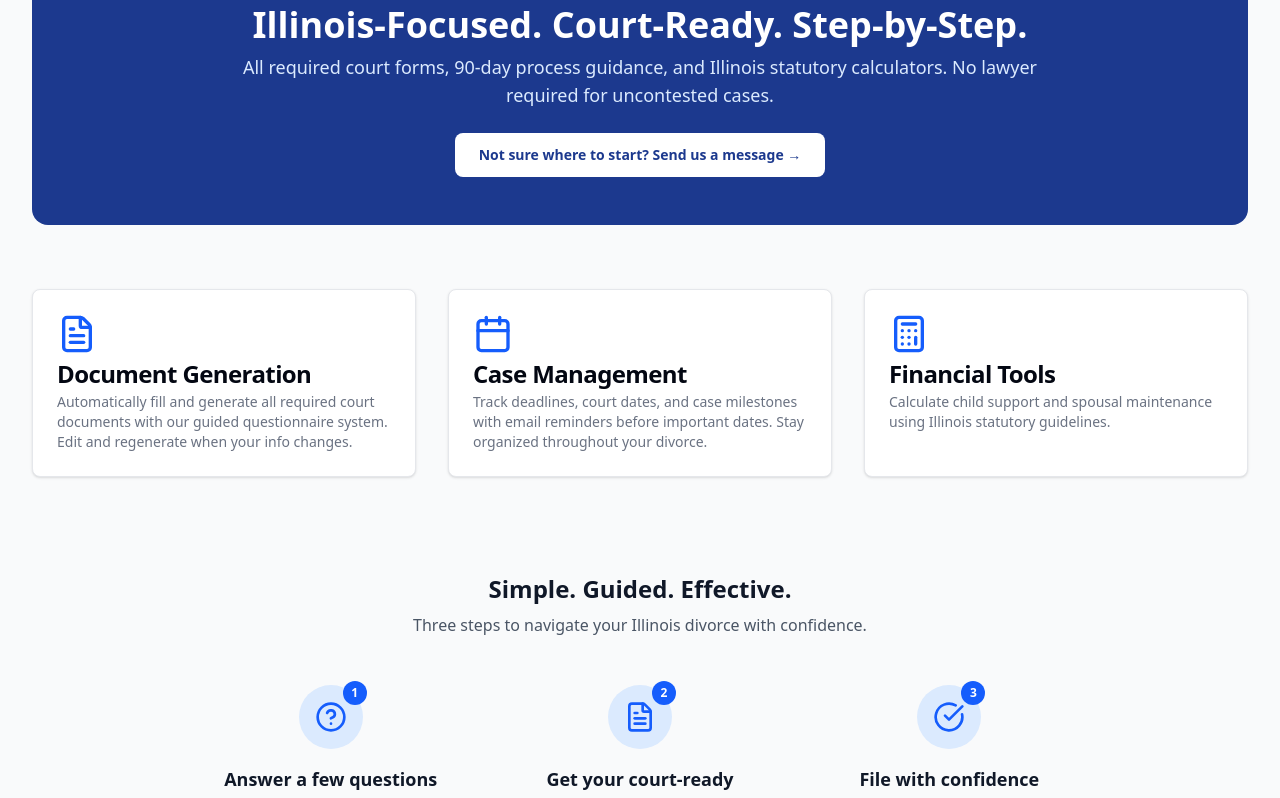
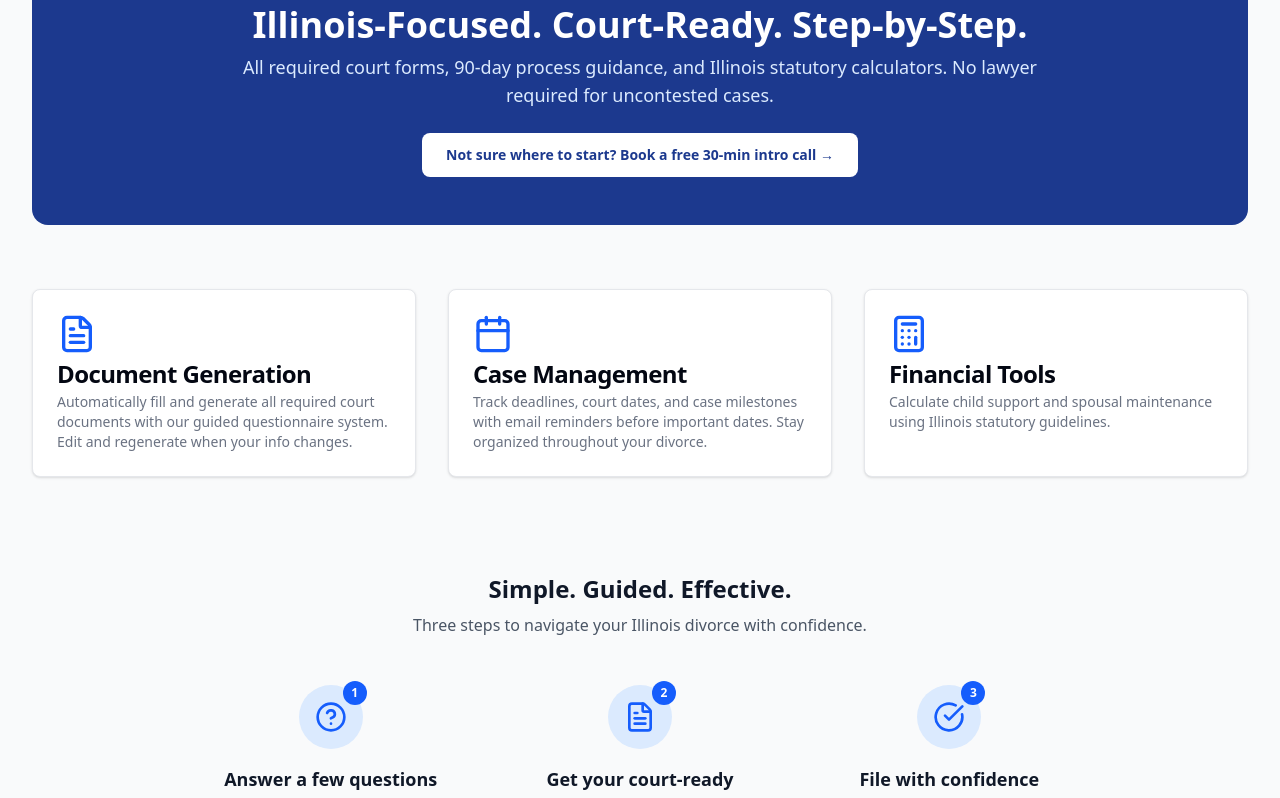
Before and after one commit to HungryBear3/freshstart-platform, a Next.js app: page / in a window 1280 px wide. Shown: the part 920-1718 px from the top of the page. Built offline with nearby package versions, Linux system fonts and the light colour scheme; no server answers; the database is empty.

Commit message:
fix: update Calendly links to freshstart-il-support/30min

```diff
--- a/components/home/IntroCallBanner.tsx
+++ b/components/home/IntroCallBanner.tsx
@@ -14,14 +14,14 @@ export function IntroCallBanner() {
               Not sure where to start?
             </p>
             <p className="text-gray-600 text-sm mt-0.5">
-              Have questions? Send us a message and we'll point you in the right direction.
+              We offer a free 30-minute orientation call to point you in the right direction — no pitch, just clarity.
             </p>
           </div>
         </div>
         <div className="sm:flex-shrink-0">
           <Button asChild variant="outline" className="border-blue-300 text-blue-700 hover:bg-blue-100 w-full sm:w-auto">
-            <a href="/contact">
-              Contact Us
+            <a href="https://calendly.com/freshstart-il-support/30min" target="_blank" rel="noopener noreferrer">
+              Book a Free Call
             </a>
           </Button>
         </div>
--- a/components/home/StatsBar.tsx
+++ b/components/home/StatsBar.tsx
@@ -10,10 +10,12 @@ export function StatsBar() {
           calculators. No lawyer required for uncontested cases.
         </p>
         <a
-          href="/contact"
+          href="https://calendly.com/freshstart-il-support/30min"
+          target="_blank"
+          rel="noopener noreferrer"
           className="inline-block bg-white text-blue-900 font-semibold px-6 py-3 rounded-lg hover:bg-blue-50 transition-colors text-sm"
         >
-          Not sure where to start? Send us a message →
+          Not sure where to start? Book a free 30-min intro call →
         </a>
       </div>
     </section>
```
